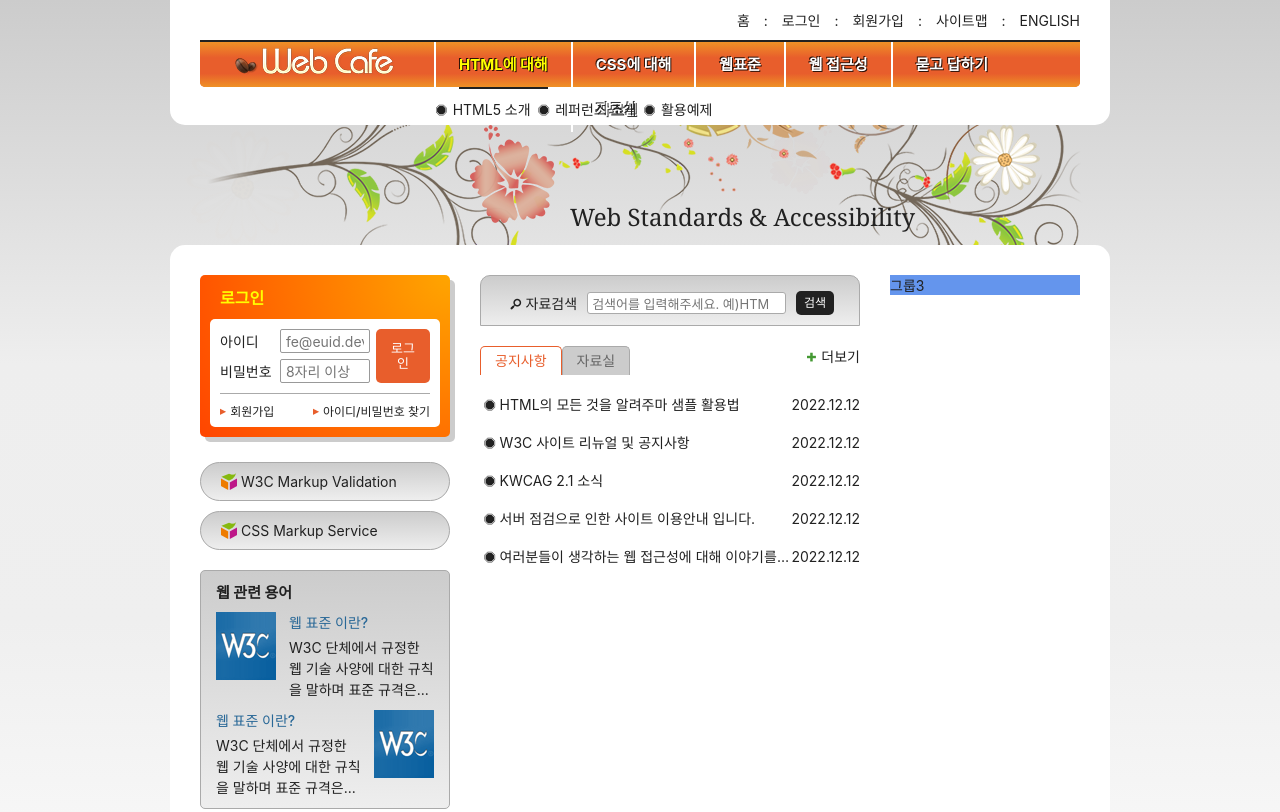
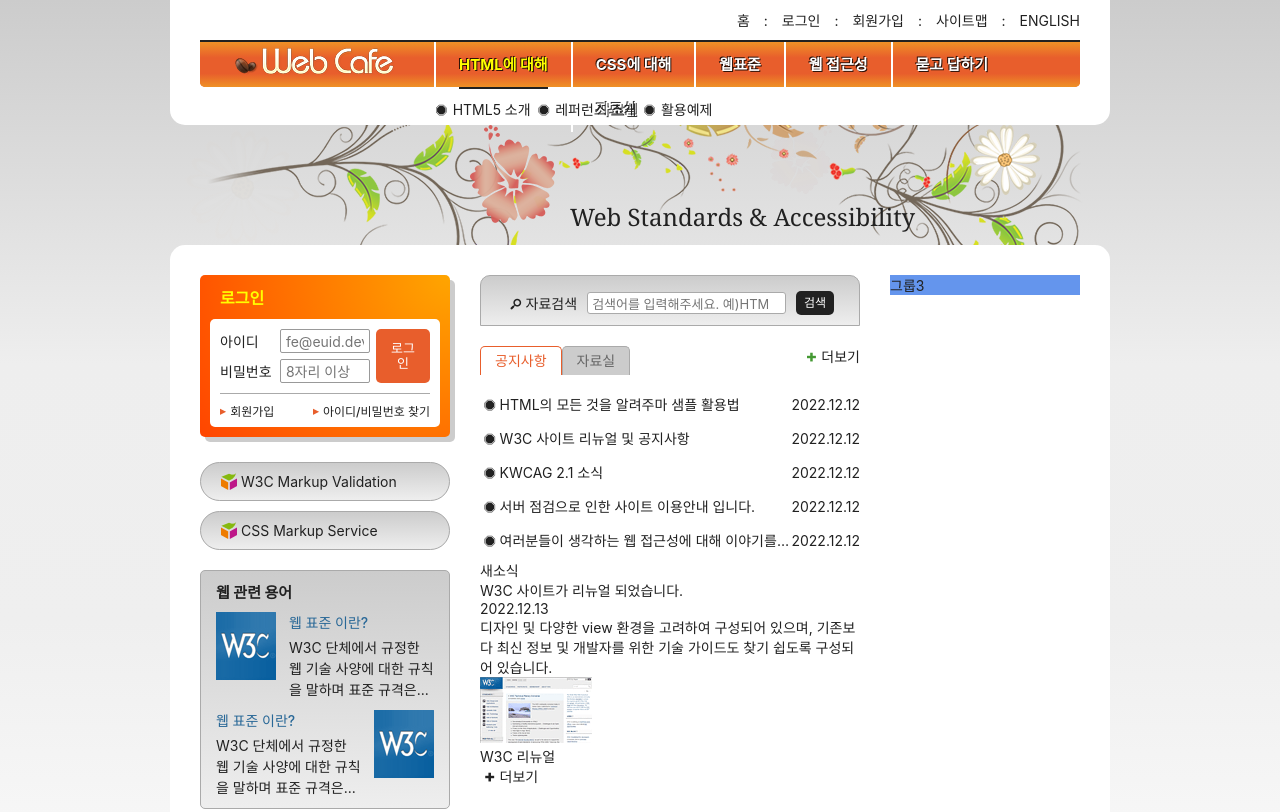
Before and after one commit to hardy-is-cat/test, a plain HTML site: page index.html in a window 1280 px wide. Shown: the top 812 px of the page. Drawn offline with Linux system fonts and the light colour scheme; a web font is replaced by a local one.

Commit message:
새소식 마크업 완성

```diff
--- a/index.html
+++ b/index.html
@@ -13,8 +13,8 @@
   <link rel="stylesheet" href="./styles/style.css" />
 
   <!-- JS 시작 -->
-  <!-- <script src="./js/jquery.min.js"></script>
-  <script src="./js/menu-tab.js"></script> -->
+  <script src="./js/jquery.min.js"></script>
+  <script src="./js/menu-tab.js"></script>
   <script defer src="./js/main.js"></script>
 </head>
 <body>
@@ -289,6 +289,25 @@
         </div>
       </div>
       <!-- 공지사항, 자료실 게시판 끝 -->
+      <section class="news">
+        <h2 class="news-title">새소식</h2>
+        <a href="/" class="news-link">
+          <article class="news-item">
+            <h3 class="news-item-title">W3C 사이트가 리뉴얼 되었습니다.</h3>
+            <time class="news-item-date" datetime="2022-12-13T09:30:23">2022.12.13</time>
+            <p class="news-item-brief">
+              디자인 및 다양한 view 환경을 고려하여 구성되어 있으며,
+              기존보다 최신 정보 및 개발자를 위한 기술 가이드도
+              찾기 쉽도록 구성되어 있습니다.
+            </p>
+            <figure class="news-item-thumbnail">
+              <img src="assets/news.gif" alt="W3C 사이트가 HTML5 발표 후 새롭게 리뉴얼 된 모습" />
+              <figcaption>W3C 리뉴얼</figcaption>
+            </figure>
+          </article>
+        </a>
+        <a href="/" class="icon-plus news-more more" title="새소식">더보기</a>
+      </section>
     </div>
     <div class="group group3">그룹3</div>
   </main>
--- a/js/menu-tab.js
+++ b/js/menu-tab.js
@@ -22,3 +22,16 @@ $( document ).ready(function() {
     }
   });
 });
+
+// tab 요소에 클릭 이벤트를 추가한다.
+$('.tab').on('click', function(e) {
+  e.preventDefault();
+  // 클릭한 tab 요소에 aria-selected=true로 지정하고
+  // 형제요소중에 자신 tab 이외의 나머지 tab 요소들을 aria-selected=false로 지정한다.
+  $(this).attr('aria-selected', true).siblings().attr('aria-selected', false);
+  $(this).attr('class', 'tab is-select').siblings().attr('class', 'tab');
+
+  var selectedId = "#"+$(this).attr('aria-controls');
+  //자신은 보이게하고 다른 tabpanel은 보이지 않게 지정한다.
+  $(selectedId).addClass('is-select').siblings().removeClass('is-select');
+});
--- a/styles/style.css
+++ b/styles/style.css
@@ -576,7 +576,7 @@ body {
   flex-flow: row nowrap;
   justify-content: space-between;
   align-items: center;
-  margin: 10px 0;
+  margin: 6px 0;
 }
 
 .board-list a {
```
